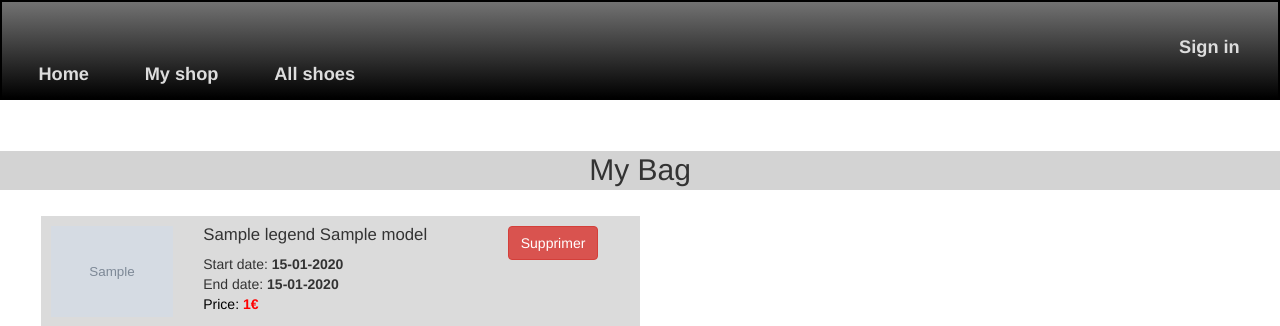
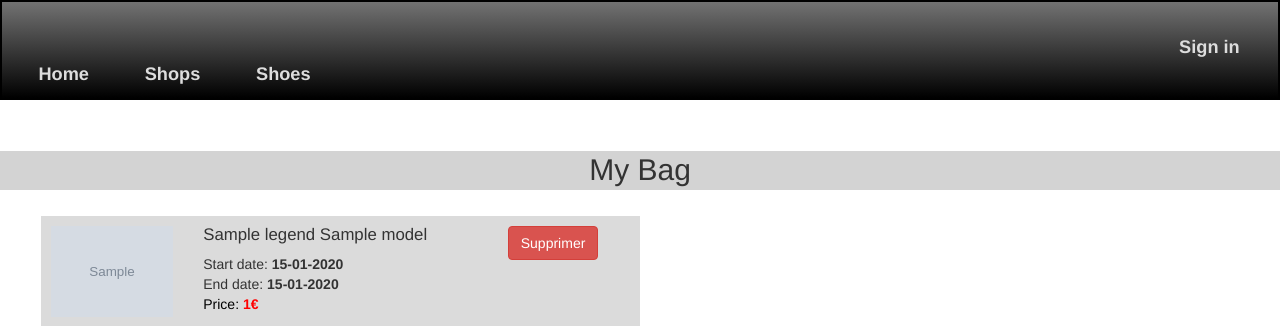
Before and after one commit to issam21000/LumberShoes, a PHP site: template components/bag.twig in a window 1280 px wide. Shown: the top 326 px of the page. Run offline with PHP 8.4, Linux system fonts and the light colour scheme; the template is opened without the code that fills it: most values are stand-ins (such as "Sample title", 1, 10 or a date in 2020); grey boxes marked "Sample" are stand-in pictures; some libraries are stand-ins or nearby versions.

Commit message:
changes in menu

```diff
--- a/Assets/css/styles.css
+++ b/Assets/css/styles.css
@@ -495,7 +495,7 @@ input.searchBarShoes:focus {
     width: 20px;
     font-size: 15px;
 		margin-top: -38px;
-    margin-left: 60px;
+    margin-left: 30px;
 }
 
 .registerForm{
--- a/ShoesRental.sql
+++ b/ShoesRental.sql
@@ -18,7 +18,8 @@ SET time_zone = "+00:00";
 
 --
 -- Base de données :  `ShoesRental`
---
+-- user and password for test:
+-- user: admin@admin.fr    password:admin
 
 -- --------------------------------------------------------
 
--- a/components/templates/base_layout.twig
+++ b/components/templates/base_layout.twig
@@ -23,7 +23,6 @@
 	<body>
 		<header>
 			<div class="header">
-
 				{% if not session.isConnected %}
 					<a class="enregistrer" href="{{ path_for('register') }}">Sign in</a>
 
@@ -37,17 +36,14 @@
 
 			<div class="button">
 				<ul>
-
 					<li><a href="{{ path_for('index') }}">Home</a></li>
-					<li><a href="{{ path_for('all_shops') }}">My shop</a></li>
-					<li><a href="{{ path_for('shoes') }}">All shoes</a></li>
+					<li><a href="{{ path_for('all_shops') }}">Shops</a></li>
+					<li><a href="{{ path_for('shoes') }}">Shoes</a></li>
 
 					{% if session.isConnected %}
-						<li><a href="{{ path_for('display_bag') }}">My bag <div class='bagCount'>{% if bag_count > 0 %} {{bag_count}} {% endif %}</div></a></li>
-						<li><a href="{{ path_for('orders_list') }}">My Orders</a></li>
+						<li><a href="{{ path_for('display_bag') }}">Bag <div class='bagCount'>{% if bag_count > 0 %} {{bag_count}} {% endif %}</div></a></li>
+						<li><a href="{{ path_for('orders_list') }}">Orders</a></li>
 					{% endif %}
-
-
 				</ul>
 			</div>
 		</header>
```
Also changed, not shown: README.md.
